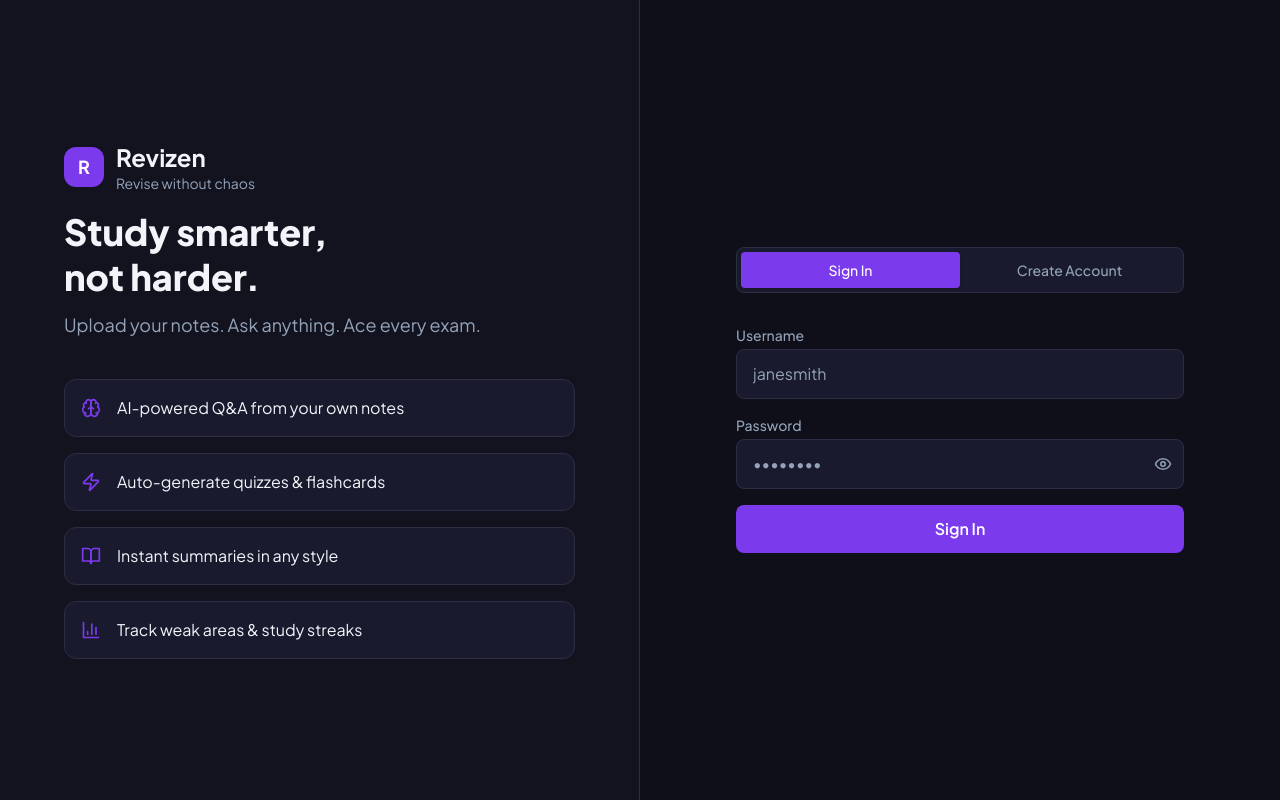
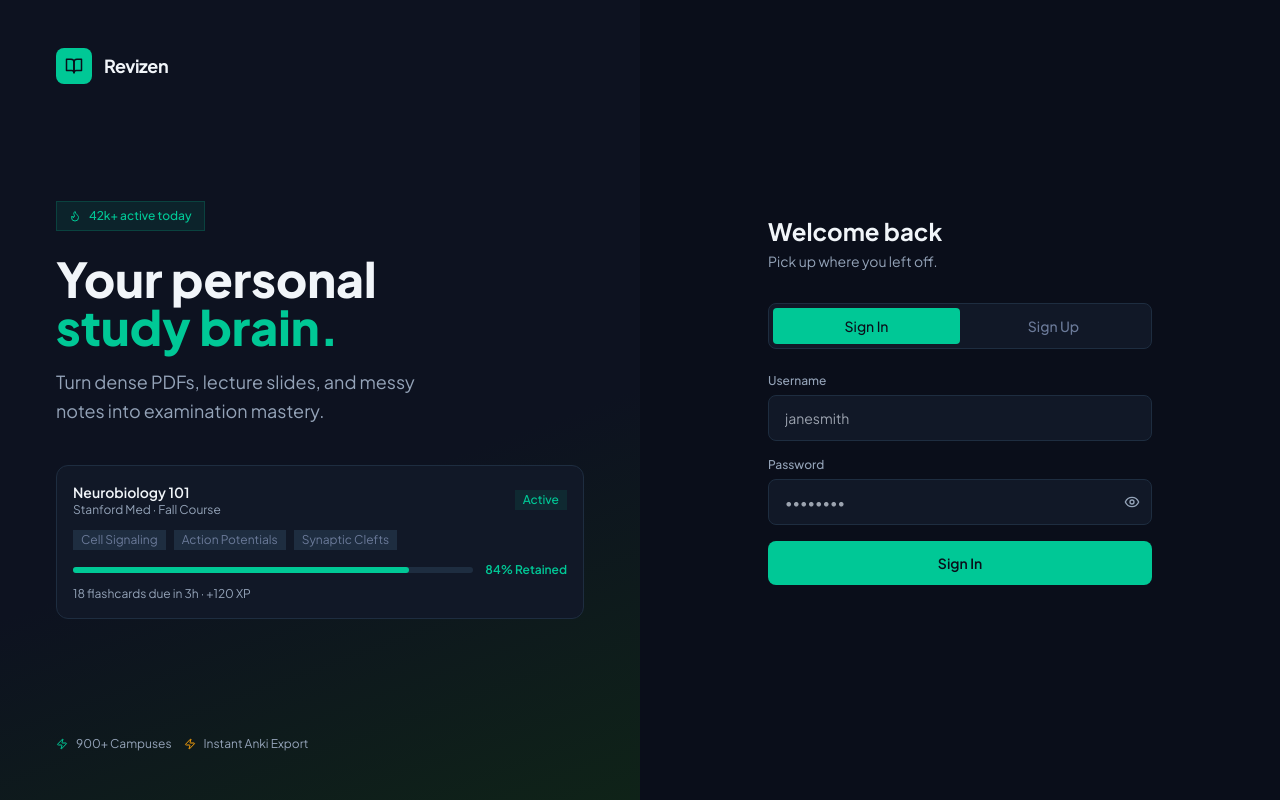
Before and after one commit to MariyaMaheen/Revizen, a React (Vite) app in the folder frontend/: page / in a window 1280 px wide. Built offline with nearby package versions, Linux system fonts and the light colour scheme.

Commit message:
Update Login.jsx

```diff
--- a/frontend/src/components/Login.jsx
+++ b/frontend/src/components/Login.jsx
@@ -1,32 +1,26 @@
 import { useState } from 'react'
 import { motion, AnimatePresence } from 'framer-motion'
-import { Eye, EyeOff, BookOpen, Zap, Brain, BarChart3, Loader2 } from 'lucide-react'
+import { Eye, EyeOff, Loader2, Flame, Zap, BookOpen } from 'lucide-react'
 import { login, register } from '../api'
 
 function PasswordStrength({ password }) {
-  const getStrength = (p) => {
-    if (!p) return { level: 0, label: '', color: '' }
-    let score = 0
-    if (p.length >= 8) score++
-    if (/[A-Z]/.test(p)) score++
-    if (/[0-9]/.test(p)) score++
-    if (/[^A-Za-z0-9]/.test(p)) score++
-    if (score <= 1) return { level: 1, label: 'Weak', color: 'bg-error' }
-    if (score <= 2) return { level: 2, label: 'Medium', color: 'bg-warning' }
-    return { level: 3, label: 'Strong', color: 'bg-success' }
-  }
-
-  const { level, label, color } = getStrength(password)
   if (!password) return null
-
+  let score = 0
+  if (password.length >= 8) score++
+  if (/[A-Z]/.test(password)) score++
+  if (/[0-9]/.test(password)) score++
+  if (/[^A-Za-z0-9]/.test(password)) score++
+  const label = score <= 1 ? 'Weak' : score <= 2 ? 'Fair' : score <= 3 ? 'Good' : 'Strong'
+  const color = score <= 1 ? '#ef4444' : score <= 2 ? '#f59e0b' : score <= 3 ? '#3b82f6' : '#00c896'
   return (
-    <div className="mt-1">
-      <div className="flex gap-1 mb-1">
-        {[1, 2, 3].map(i => (
-          <div key={i} className={`h-1 flex-1 rounded-full transition-all duration-300 ${i <= level ? color : 'bg-border'}`} />
+    <div className="mt-2 flex items-center gap-2">
+      <div className="flex gap-1 flex-1">
+        {[1,2,3,4].map(i => (
+          <div key={i} className="h-1 flex-1 rounded-full transition-all duration-300"
+            style={{ background: i <= score ? color : '#1e2d40' }} />
         ))}
       </div>
-      <span className={`text-xs ${level === 1 ? 'text-error' : level === 2 ? 'text-warning' : 'text-success'}`}>{label}</span>
+      <span className="text-xs" style={{ color }}>{label}</span>
     </div>
   )
 }
@@ -36,14 +30,7 @@ export default function Login({ onLogin, addToast }) {
   const [loading, setLoading] = useState(false)
   const [showPass, setShowPass] = useState(false)
   const [errors, setErrors] = useState({})
-
-  const [form, setForm] = useState({
-    full_name: '',
-    username: '',
-    email: '',
-    password: '',
-    confirm_password: '',
-  })
+  const [form, setForm] = useState({ full_name: '', username: '', email: '', password: '', confirm_password: '' })
 
   function handleChange(e) {
     const { name, value } = e.target
@@ -54,14 +41,14 @@ export default function Login({ onLogin, addToast }) {
   function validate() {
     const errs = {}
     if (mode === 'register') {
-      if (!form.full_name.trim()) errs.full_name = 'Full name is required'
-      if (!form.email.trim()) errs.email = 'Email is required'
-      else if (!/^[^\s@]+@[^\s@]+\.[^\s@]+$/.test(form.email)) errs.email = 'Invalid email format'
+      if (!form.full_name.trim()) errs.full_name = 'Full name required'
+      if (!form.email.trim()) errs.email = 'Email required'
+      else if (!/^[^\s@]+@[^\s@]+\.[^\s@]+$/.test(form.email)) errs.email = 'Invalid email'
       if (form.password !== form.confirm_password) errs.confirm_password = 'Passwords do not match'
     }
-    if (!form.username.trim()) errs.username = 'Username is required'
-    if (!form.password) errs.password = 'Password is required'
-    if (form.password && form.password.length < 6) errs.password = 'Password must be at least 6 characters'
+    if (!form.username.trim()) errs.username = 'Username required'
+    if (!form.password) errs.password = 'Password required'
+    if (form.password && form.password.length < 6) errs.password = 'Min 6 characters'
     return errs
   }
 
@@ -69,7 +56,6 @@ export default function Login({ onLogin, addToast }) {
     e.preventDefault()
     const errs = validate()
     if (Object.keys(errs).length) { setErrors(errs); return }
-
     setLoading(true)
     try {
       let data
@@ -88,182 +74,175 @@ export default function Login({ onLogin, addToast }) {
     }
   }
 
-  const features = [
-    { icon: <Brain size={20} />, text: 'AI-powered Q&A from your own notes' },
-    { icon: <Zap size={20} />, text: 'Auto-generate quizzes & flashcards' },
-    { icon: <BookOpen size={20} />, text: 'Instant summaries in any style' },
-    { icon: <BarChart3 size={20} />, text: 'Track weak areas & study streaks' },
-  ]
-
   return (
     <div className="min-h-screen flex bg-bg">
-      {/* Left Panel */}
-      <div className="hidden md:flex flex-col justify-center px-16 w-1/2 bg-sidebar border-r border-border">
-        <div className="mb-10">
-          <div className="flex items-center gap-3 mb-4">
-            <div className="w-10 h-10 rounded-xl bg-primary flex items-center justify-center">
-              <span className="text-white font-bold text-lg">R</span>
+      {/* Left — brand panel */}
+      <div className="hidden md:flex flex-col justify-between w-1/2 px-14 py-12"
+        style={{ background: 'linear-gradient(160deg, #0d1220 60%, #0f2318 100%)' }}>
+        {/* Logo */}
+        <div className="flex items-center gap-3">
+          <div className="w-9 h-9 rounded-lg flex items-center justify-center"
+            style={{ background: '#00c896' }}>
+            <BookOpen size={18} color="#0a0e1a" />
+          </div>
+          <span className="text-lg font-bold text-text-primary tracking-tight">Revizen</span>
+        </div>
+
+        {/* Hero */}
+        <div>
+          <div className="inline-flex items-center gap-2 px-3 py-1.5 rounded-pill mb-6 text-xs font-medium"
+            style={{ background: '#00c89618', color: '#00c896', border: '1px solid #00c89630' }}>
+            <Flame size={12} /> 42k+ active today
+          </div>
+          <h2 className="text-5xl font-extrabold text-text-primary leading-none mb-4">
+            Your personal<br />
+            <span style={{ color: '#00c896' }}>study brain.</span>
+          </h2>
+          <p className="text-text-muted text-lg leading-relaxed max-w-sm">
+            Turn dense PDFs, lecture slides, and messy notes into examination mastery.
+          </p>
+
+          {/* Sample doc card */}
+          <div className="mt-10 rounded-card p-4" style={{ background: '#111827', border: '1px solid #1e2d40' }}>
+            <div className="flex items-center justify-between mb-3">
+              <div>
+                <p className="text-sm font-semibold text-text-primary">Neurobiology 101</p>
+                <p className="text-xs text-text-muted">Stanford Med · Fall Course</p>
+              </div>
+              <span className="text-xs px-2 py-0.5 rounded-pill font-medium"
+                style={{ background: '#00c89618', color: '#00c896' }}>Active</span>
             </div>
-            <div>
-              <h1 className="text-2xl font-bold text-text-primary">Revizen</h1>
-              <p className="text-text-muted text-sm">Revise without chaos</p>
+            <div className="flex gap-2 flex-wrap">
+              {['Cell Signaling', 'Action Potentials', 'Synaptic Clefts'].map(t => (
+                <span key={t} className="text-xs px-2 py-0.5 rounded-pill"
+                  style={{ background: '#1e2d40', color: '#6b7a99' }}>{t}</span>
+              ))}
             </div>
+            <div className="mt-3 flex items-center gap-3">
+              <div className="flex-1 h-1.5 rounded-full" style={{ background: '#1e2d40' }}>
+                <div className="h-full rounded-full" style={{ width: '84%', background: '#00c896' }} />
+              </div>
+              <span className="text-xs font-semibold" style={{ color: '#00c896' }}>84% Retained</span>
+            </div>
+            <p className="text-xs text-text-muted mt-2">18 flashcards due in 3h · +120 XP</p>
           </div>
-          <h2 className="text-4xl font-extrabold text-text-primary leading-tight mb-3">
-            Study smarter,<br />not harder.
-          </h2>
-          <p className="text-text-muted text-lg">Upload your notes. Ask anything. Ace every exam.</p>
         </div>
-        <div className="space-y-4">
-          {features.map((f, i) => (
-            <motion.div
-              key={i}
-              initial={{ opacity: 0, x: -20 }}
-              animate={{ opacity: 1, x: 0 }}
-              transition={{ delay: i * 0.1 }}
-              className="flex items-center gap-4 p-4 rounded-card bg-card border border-border"
-            >
-              <div className="text-primary">{f.icon}</div>
-              <span className="text-text-primary">{f.text}</span>
-            </motion.div>
-          ))}
+
+        {/* Footer badges */}
+        <div className="flex gap-3">
+          <div className="flex items-center gap-2 text-xs text-text-muted">
+            <Zap size={12} style={{ color: '#00c896' }} /> 900+ Campuses
+          </div>
+          <div className="flex items-center gap-2 text-xs text-text-muted">
+            <Zap size={12} style={{ color: '#f59e0b' }} /> Instant Anki Export
+          </div>
         </div>
       </div>
 
-      {/* Right Panel */}
-      <div className="flex-1 flex items-center justify-center px-4 md:px-6 py-8 md:py-10">
-        <div className="w-full max-w-md">
-          <div className="md:hidden flex items-center gap-3 mb-8">
-            <div className="w-9 h-9 rounded-xl bg-primary flex items-center justify-center">
-              <span className="text-white font-bold">R</span>
+      {/* Right — auth form */}
+      <div className="flex-1 flex items-center justify-center px-6 py-10" style={{ background: '#0a0e1a' }}>
+        <div className="w-full max-w-sm">
+          {/* Mobile logo */}
+          <div className="md:hidden flex items-center gap-2 mb-8">
+            <div className="w-8 h-8 rounded-lg flex items-center justify-center" style={{ background: '#00c896' }}>
+              <BookOpen size={16} color="#0a0e1a" />
             </div>
-            <div>
-              <h1 className="text-xl font-bold text-text-primary">Revizen</h1>
-              <p className="text-text-muted text-xs">Revise without chaos</p>
-            </div>
+            <span className="font-bold text-text-primary">Revizen</span>
           </div>
 
-          {/* Mode toggle */}
-          <div className="flex rounded-btn bg-card border border-border p-1 mb-8">
+          <h3 className="text-2xl font-bold text-text-primary mb-1">
+            {mode === 'login' ? 'Welcome back' : 'Create account'}
+          </h3>
+          <p className="text-text-muted text-sm mb-8">
+            {mode === 'login' ? 'Pick up where you left off.' : 'Start your study journey today.'}
+          </p>
+
+          {/* Toggle */}
+          <div className="flex rounded-btn p-1 mb-6" style={{ background: '#111827', border: '1px solid #1e2d40' }}>
             {['login', 'register'].map(m => (
-              <button
-                key={m}
-                onClick={() => { setMode(m); setErrors({}) }}
-                className={`flex-1 py-2 rounded text-sm font-medium transition-all duration-200 ${
-                  mode === m
-                    ? 'bg-primary text-white shadow'
-                    : 'text-text-muted hover:text-text-primary'
-                }`}
-              >
-                {m === 'login' ? 'Sign In' : 'Create Account'}
+              <button key={m} onClick={() => { setMode(m); setErrors({}) }}
+                className="flex-1 py-2 rounded text-sm font-medium transition-all duration-200"
+                style={mode === m
+                  ? { background: '#00c896', color: '#0a0e1a' }
+                  : { color: '#6b7a99' }}>
+                {m === 'login' ? 'Sign In' : 'Sign Up'}
               </button>
             ))}
           </div>
 
           <AnimatePresence mode="wait">
-            <motion.form
-              key={mode}
-              initial={{ opacity: 0, y: 10 }}
-              animate={{ opacity: 1, y: 0 }}
-              exit={{ opacity: 0, y: -10 }}
-              transition={{ duration: 0.2 }}
-              onSubmit={handleSubmit}
-              className="space-y-4"
-            >
+            <motion.form key={mode}
+              initial={{ opacity: 0, y: 8 }} animate={{ opacity: 1, y: 0 }}
+              exit={{ opacity: 0, y: -8 }} transition={{ duration: 0.18 }}
+              onSubmit={handleSubmit} className="space-y-4">
+
               {mode === 'register' && (
                 <div>
-                  <label className="block text-sm font-medium text-text-muted mb-1">Full Name</label>
-                  <input
-                    name="full_name"
-                    value={form.full_name}
-                    onChange={handleChange}
+                  <label className="block text-xs font-medium text-text-muted mb-1.5">Full Name</label>
+                  <input name="full_name" value={form.full_name} onChange={handleChange}
                     placeholder="Jane Smith"
-                    className="w-full px-4 py-3 rounded-btn bg-card border border-border text-text-primary placeholder-text-muted focus:outline-none focus:border-primary transition-colors"
-                  />
-                  {errors.full_name && <p className="text-error text-xs mt-1">{errors.full_name}</p>}
+                    className="w-full px-4 py-3 rounded-btn text-sm text-text-primary placeholder-text-dim focus:outline-none transition-colors"
+                    style={{ background: '#111827', border: `1px solid ${errors.full_name ? '#ef4444' : '#1e2d40'}` }} />
+                  {errors.full_name && <p className="text-xs mt-1" style={{ color: '#ef4444' }}>{errors.full_name}</p>}
                 </div>
               )}
 
               <div>
-                <label className="block text-sm font-medium text-text-muted mb-1">Username</label>
-                <input
-                  name="username"
-                  value={form.username}
-                  onChange={handleChange}
-                  placeholder="janesmith"
-                  autoComplete="username"
-                  className="w-full px-4 py-3 rounded-btn bg-card border border-border text-text-primary placeholder-text-muted focus:outline-none focus:border-primary transition-colors"
-                />
-                {errors.username && <p className="text-error text-xs mt-1">{errors.username}</p>}
+                <label className="block text-xs font-medium text-text-muted mb-1.5">Username</label>
+                <input name="username" value={form.username} onChange={handleChange}
+                  placeholder="janesmith" autoComplete="username"
+                  className="w-full px-4 py-3 rounded-btn text-sm text-text-primary placeholder-text-dim focus:outline-none transition-colors"
+                  style={{ background: '#111827', border: `1px solid ${errors.username ? '#ef4444' : '#1e2d40'}` }} />
+                {errors.username && <p className="text-xs mt-1" style={{ color: '#ef4444' }}>{errors.username}</p>}
               </div>
 
               {mode === 'register' && (
                 <div>
-                  <label className="block text-sm font-medium text-text-muted mb-1">Email</label>
-                  <input
-                    name="email"
-                    type="email"
-                    value={form.email}
-                    onChange={handleChange}
-                    placeholder="jane@example.com"
-                    className="w-full px-4 py-3 rounded-btn bg-card border border-border text-text-primary placeholder-text-muted focus:outline-none focus:border-primary transition-colors"
-                  />
-                  {errors.email && <p className="text-error text-xs mt-1">{errors.email}</p>}
+                  <label className="block text-xs font-medium text-text-muted mb-1.5">Email</label>
+                  <input name="email" type="email" value={form.email} onChange={handleChange}
+                    placeholder="jane@university.edu"
+                    className="w-full px-4 py-3 rounded-btn text-sm text-text-primary placeholder-text-dim focus:outline-none transition-colors"
+                    style={{ background: '#111827', border: `1px solid ${errors.email ? '#ef4444' : '#1e2d40'}` }} />
+                  {errors.email && <p className="text-xs mt-1" style={{ color: '#ef4444' }}>{errors.email}</p>}
                 </div>
               )}
 
               <div>
-                <label className="block text-sm font-medium text-text-muted mb-1">Password</label>
+                <label className="block text-xs font-medium text-text-muted mb-1.5">Password</label>
                 <div className="relative">
-                  <input
-                    name="password"
-                    type={showPass ? 'text' : 'password'}
-                    value={form.password}
-                    onChange={handleChange}
-                    placeholder="••••••••"
+                  <input name="password" type={showPass ? 'text' : 'password'}
+                    value={form.password} onChange={handleChange} placeholder="••••••••"
                     autoComplete={mode === 'login' ? 'current-password' : 'new-password'}
-                    className="w-full px-4 py-3 pr-12 rounded-btn bg-card border border-border text-text-primary placeholder-text-muted focus:outline-none focus:border-primary transition-colors"
-                  />
-                  <button
-                    type="button"
-                    onClick={() => setShowPass(p => !p)}
-                    className="absolute right-3 top-1/2 -translate-y-1/2 text-text-muted hover:text-text-primary"
-                  >
-                    {showPass ? <EyeOff size={18} /> : <Eye size={18} />}
+                    className="w-full px-4 py-3 pr-11 rounded-btn text-sm text-text-primary placeholder-text-dim focus:outline-none transition-colors"
+                    style={{ background: '#111827', border: `1px solid ${errors.password ? '#ef4444' : '#1e2d40'}` }} />
+                  <button type="button" onClick={() => setShowPass(p => !p)}
+                    className="absolute right-3 top-1/2 -translate-y-1/2 text-text-muted hover:text-text-primary">
+                    {showPass ? <EyeOff size={16} /> : <Eye size={16} />}
                   </button>
                 </div>
-                {errors.password && <p className="text-error text-xs mt-1">{errors.password}</p>}
+                {errors.password && <p className="text-xs mt-1" style={{ color: '#ef4444' }}>{errors.password}</p>}
                 {mode === 'register' && <PasswordStrength password={form.password} />}
               </div>
 
               {mode === 'register' && (
                 <div>
-                  <label className="block text-sm font-medium text-text-muted mb-1">Confirm Password</label>
-                  <input
-                    name="confirm_password"
-                    type={showPass ? 'text' : 'password'}
-                    value={form.confirm_password}
-                    onChange={handleChange}
-                    placeholder="••••••••"
+                  <label className="block text-xs font-medium text-text-muted mb-1.5">Confirm Password</label>
+                  <input name="confirm_password" type={showPass ? 'text' : 'password'}
+                    value={form.confirm_password} onChange={handleChange} placeholder="••••••••"
                     autoComplete="new-password"
-                    className="w-full px-4 py-3 rounded-btn bg-card border border-border text-text-primary placeholder-text-muted focus:outline-none focus:border-primary transition-colors"
-                  />
-                  {errors.confirm_password && <p className="text-error text-xs mt-1">{errors.confirm_password}</p>}
+                    className="w-full px-4 py-3 rounded-btn text-sm text-text-primary placeholder-text-dim focus:outline-none transition-colors"
+                    style={{ background: '#111827', border: `1px solid ${errors.confirm_password ? '#ef4444' : '#1e2d40'}` }} />
+                  {errors.confirm_password && <p className="text-xs mt-1" style={{ color: '#ef4444' }}>{errors.confirm_password}</p>}
                 </div>
               )}
 
-              <motion.button
-                type="submit"
-                disabled={loading}
-                whileHover={{ scale: 1.02 }}
-                whileTap={{ scale: 0.98 }}
-                className="w-full py-3 rounded-btn bg-primary hover:bg-primary-hover text-white font-semibold transition-colors flex items-center justify-center gap-2 disabled:opacity-60 disabled:cursor-not-allowed mt-6"
-              >
-                {loading ? (
-                  <><Loader2 size={18} className="animate-spin" /> {mode === 'login' ? 'Signing in...' : 'Creating account...'}</>
-                ) : (
-                  mode === 'login' ? 'Sign In' : 'Create Account'
-                )}
+              <motion.button type="submit" disabled={loading}
+                whileHover={{ scale: 1.01 }} whileTap={{ scale: 0.99 }}
+                className="w-full py-3 rounded-btn font-semibold text-sm mt-2 flex items-center justify-center gap-2 transition-all disabled:opacity-60"
+                style={{ background: '#00c896', color: '#0a0e1a' }}>
+                {loading
+                  ? <><Loader2 size={16} className="animate-spin" /> {mode === 'login' ? 'Signing in...' : 'Creating...'}</>
+                  : mode === 'login' ? 'Sign In' : 'Create Account'}
               </motion.button>
             </motion.form>
           </AnimatePresence>
```
